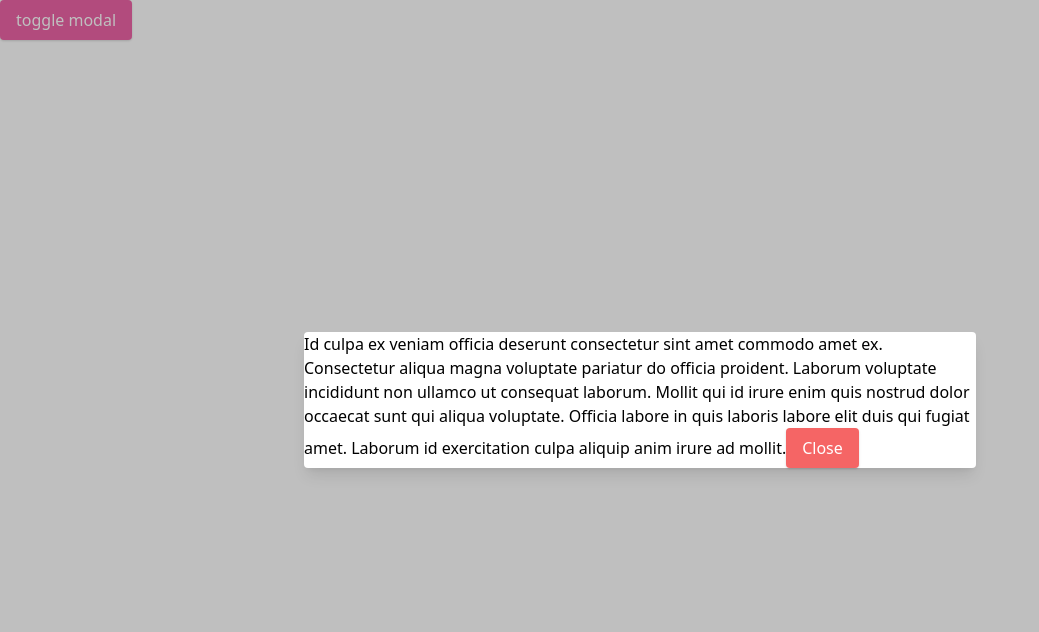
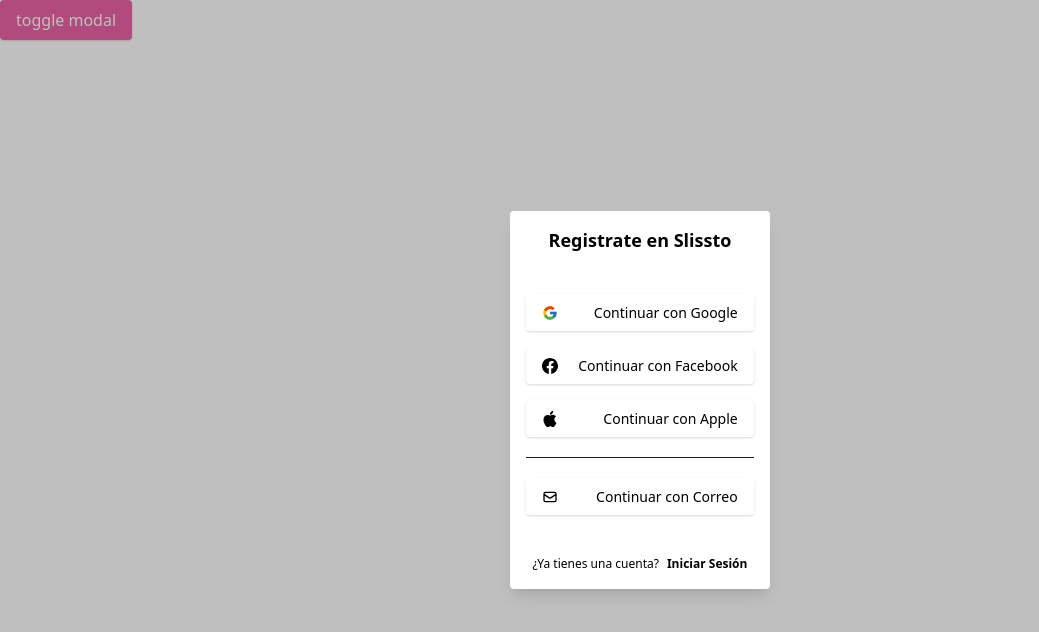
Before and after one commit to jesuscovam/tailwind-modal-ssr, a Next.js app: page / in a window 1280 px wide. Both pictures are taken after a click on the button "toggle modal". Shown: the top 632 px of the page, without its empty margins (0-1039 px from the left). Built offline with nearby package versions, Linux system fonts and the light colour scheme.

Commit message:
modal de slissto

```diff
--- a/components/modalTutorial.js
+++ b/components/modalTutorial.js
@@ -1,4 +1,8 @@
 import React, {useState} from 'react';
+import {FiX} from 'react-icons/fi'
+import {FcGoogle} from 'react-icons/fc'
+import { SiFacebook, SiApple } from 'react-icons/si'
+import { HiOutlineMail } from 'react-icons/hi'
 
 const ModalTutorial = () => {
   const [modal, setModal] = useState(false)
@@ -13,11 +17,40 @@ const ModalTutorial = () => {
         {modal &&
         <div className='fixed overflow-x-hidden overflow-y-auto inset-0 flex justify-center items-center z-50'>
           <div className='relative mx-auto w-auto max-w-2xl'>
-            <div className='bg-white w-full rounded shadow-lg'>
+            <main className='bg-white p-4 rounded shadow-lg flex flex-col justify-center items-center text-center'>
+          <h1 className='text-lg font-bold'>Registrate en Slissto</h1>
 
-            <span>Id culpa ex veniam officia deserunt consectetur sint amet commodo amet ex. Consectetur aliqua magna voluptate pariatur do officia proident. Laborum voluptate incididunt non ullamco ut consequat laborum. Mollit qui id irure enim quis nostrud dolor occaecat sunt qui aliqua voluptate. Officia labore in quis laboris labore elit duis qui fugiat amet. Laborum id exercitation culpa aliquip anim irure ad mollit.</span>
-            <button className='rounded px-4 py-2 shadow bg-red-500 text-white' onClick={toggleModal}>Close</button>
+          <div className='divide-y divide-gray-900'>
+            <section className='mt-10 mb-5 space-y-4 flex flex-col items-center justify-center'>
+              <div aria-label='button' className='px-4 py-2 flex justify-between items-center space-x-5 border-gray-800 shadow rounded w-full cursor-pointer'>
+                <FcGoogle />
+                <p className='text-sm font-light'>Continuar con Google</p>
+              </div>
+              <div aria-label='button' className='px-4 py-2 flex justify-between items-center space-x-5 border-gray-800 shadow rounded w-full cursor-pointer'>
+                <SiFacebook />
+                <p className='text-sm font-light'>Continuar con Facebook</p>
+              </div>
+              <div aria-label='button' className='px-4 py-2 flex justify-between items-center space-x-5 border-gray-800 shadow rounded w-full cursor-pointer'>
+                <SiApple />
+                <p className='text-sm font-light'>Continuar con Apple</p>
+              </div>
+            </section>
+            <section className='mt-5 pt-5'>
+              <div
+
+                aria-label='button' className='px-4 py-2 flex justify-between items-center space-x-5 border-gray-800 shadow rounded w-full cursor-pointer'>
+                  <HiOutlineMail />
+                  <p className='text-sm font-light'>Continuar con Correo</p>
+                </div>
+            </section>
+
+          </div>
+
+          <div className='mt-10 flex justify-around text-xs font-light'>
+              <p>¿Ya tienes una cuenta?</p>
+              <button className='ml-2 font-bold'>Iniciar Sesión</button>
             </div>
+        </main>
           </div>
         </div>}
     </div>
--- a/package.json
+++ b/package.json
@@ -7,9 +7,11 @@
     "start": "next start"
   },
   "dependencies": {
+    "framer-motion": "^2.7.7",
     "next": "latest",
     "react": "^16.13.1",
-    "react-dom": "^16.13.1"
+    "react-dom": "^16.13.1",
+    "react-icons": "^3.11.0"
   },
   "devDependencies": {
     "postcss-flexbugs-fixes": "4.2.1",
```
Also changed, not shown: 1 other file (tests, documents, lock files or other folders).
